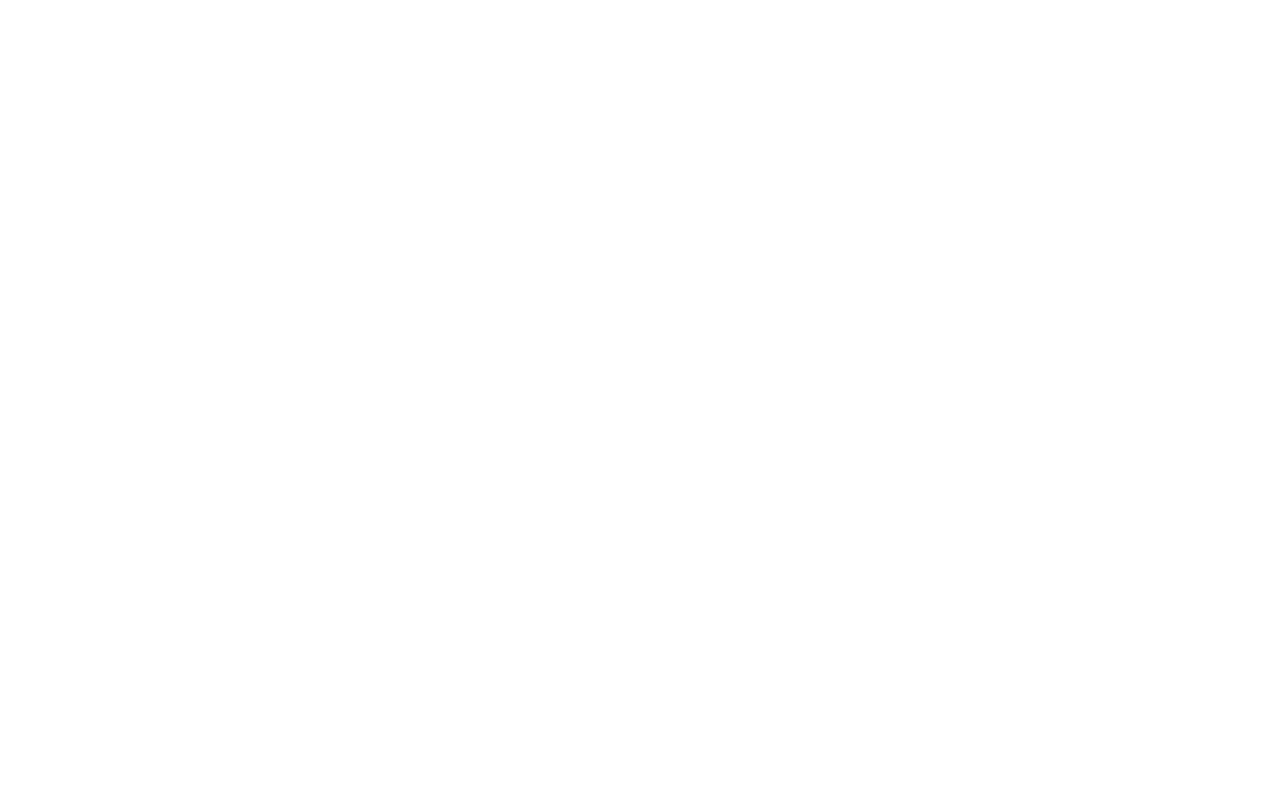
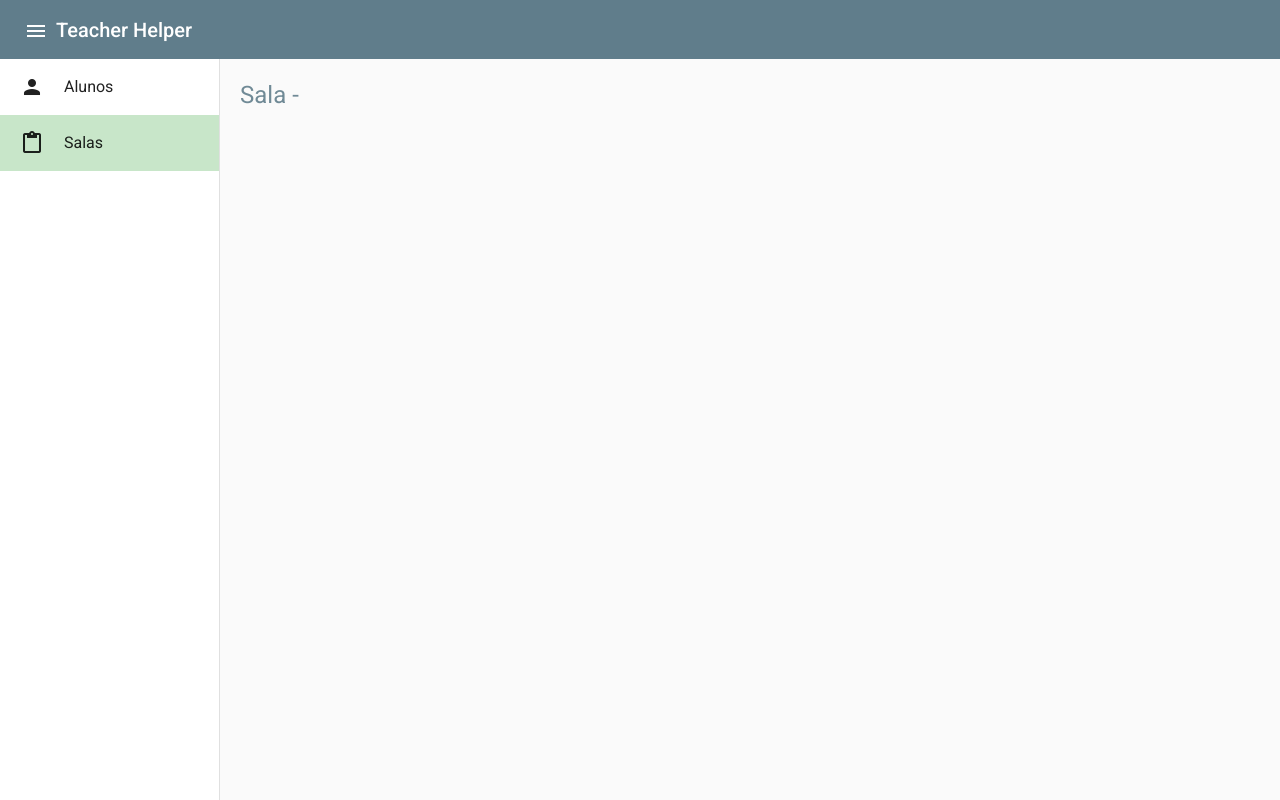
Before and after one commit to TicoYk/teacher-helper-f, an Angular app: page /rooms in a window 1280 px wide. Before the commit this address led to /. Built offline with nearby package versions, Linux system fonts and the light colour scheme.

Commit message:
adicionado rotas para salas

```diff
--- a/src/app/dashboard/dashboard.component.html
+++ b/src/app/dashboard/dashboard.component.html
@@ -15,7 +15,7 @@
           <mat-icon matListIcon>person</mat-icon>
           <h3 matLine> Alunos </h3>
         </mat-list-item>
-        <mat-list-item>
+        <mat-list-item  [routerLink]="['/rooms']" [routerLinkActive]="router.url === '/rooms' ? ['active'] : ''" >
           <mat-icon matListIcon>content_paste</mat-icon>
           <h3 matLine> Salas </h3>
         </mat-list-item>
```
Also changed, not shown: src/app/dashboard/dashboard-routing.module.ts (+18 -0 lines).
